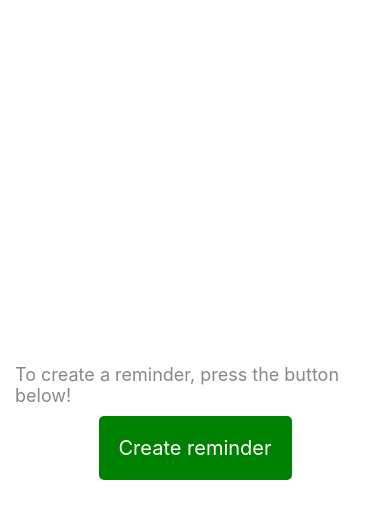
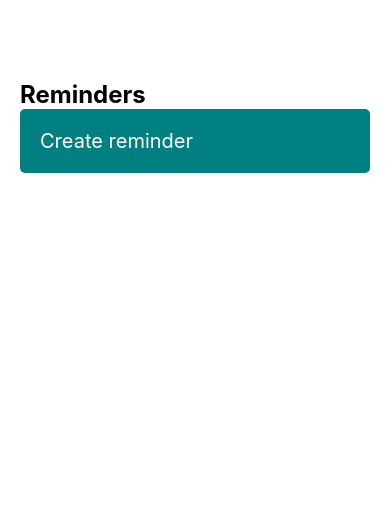
Before and after one commit to Nur-betul/medapp, a React Native app: screen / in a window 390 px wide. Shown: the top 518 px of the page. Built offline with nearby package versions, Linux system fonts and the light colour scheme.

Commit message:
update formatting & styles

```diff
--- a/App.js
+++ b/App.js
@@ -4,13 +4,22 @@ import { StyleSheet, Text, TouchableOpacity, View } from 'react-native';
 export default function App() {
   return (
     <View style={styles.container}>
-      <Text style={styles.instructions}>
-        To create a reminder, press the button below!
-      </Text>
-      <TouchableOpacity
-        onPress={() => alert('Reminder created')} style={styles.button}>
-          <Text style={styles.buttonText}>Create reminder</Text>
-      </TouchableOpacity>
+      <View style={styles.remindersWrapper}>
+        <Text style={styles.sectionTitle}>
+          Reminders
+        </Text>
+
+        <TouchableOpacity
+          onPress={() => alert('Reminder created')} style={styles.button}>
+            <Text style={styles.buttonText}>Create reminder</Text>
+        </TouchableOpacity>
+
+        <View style={styles.reminders}>
+          {/* This is where reminders list will go. */}
+          {/* Users will be able to see when they will be reminded too. */}
+        </View>
+
+      </View>
     </View>
   );
 }
@@ -19,17 +28,17 @@ const styles = StyleSheet.create({
   container: {
     flex: 1,
     backgroundColor: '#fff',
-    alignItems: 'center',
-    justifyContent: 'center',
   },
-  instructions: {
-    color: '#888',
-    fontSize: 18,
-    marginHorizontal: 15,
-    marginBottom: 10,
+  remindersWrapper: {
+    paddingTop: 80,
+    paddingHorizontal: 20,
+  },
+  sectionTitle: {
+    fontSize: 24,
+    fontWeight: 'bold',
   },
   button: {
-    backgroundColor: "green",
+    backgroundColor: "teal",
     padding: 20,
     borderRadius: 5,
   },
```
